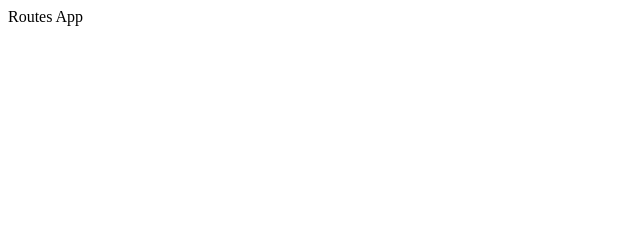
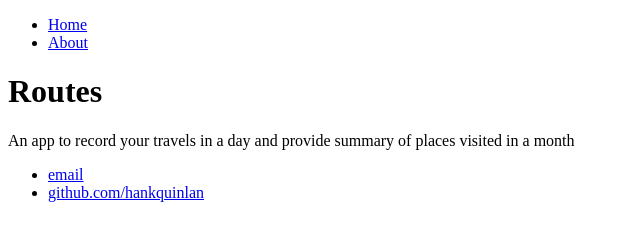
Before and after one commit to smanikandan14/routes-app, a plain HTML site: page index.html in a window 1280 px wide. Shown: the whole page, without its empty margins (0-640 px from the left). Drawn offline with Linux system fonts and the light colour scheme.

Commit message:
Update index.html

```diff
--- a/index.html
+++ b/index.html
@@ -1 +1,26 @@
-Routes App
+<!DOCTYPE html>
+<html>
+	<head>
+		<title>Hank Quinlan, Horrible Cop</title>
+	</head>
+	<body>
+		<nav>
+    		<ul>
+        		<li><a href="/">Home</a></li>
+	        	<li><a href="/about">About</a></li>
+    		</ul>
+		</nav>
+		<div class="container">
+    		<div class="blurb">
+        		<h1>Routes</h1>
+				<p> An app to record your travels in a day and provide summary of places visited in a month </p>
+    		</div><!-- /.blurb -->
+		</div><!-- /.container -->
+		<footer>
+    		<ul>
+        		<li><a href="mailto:smanikandan14@gmail.com">email</a></li>
+        		<li><a href="https://github.com/smanikandan14">github.com/hankquinlan</a></li>
+			</ul>
+		</footer>
+	</body>
+</html>
```
